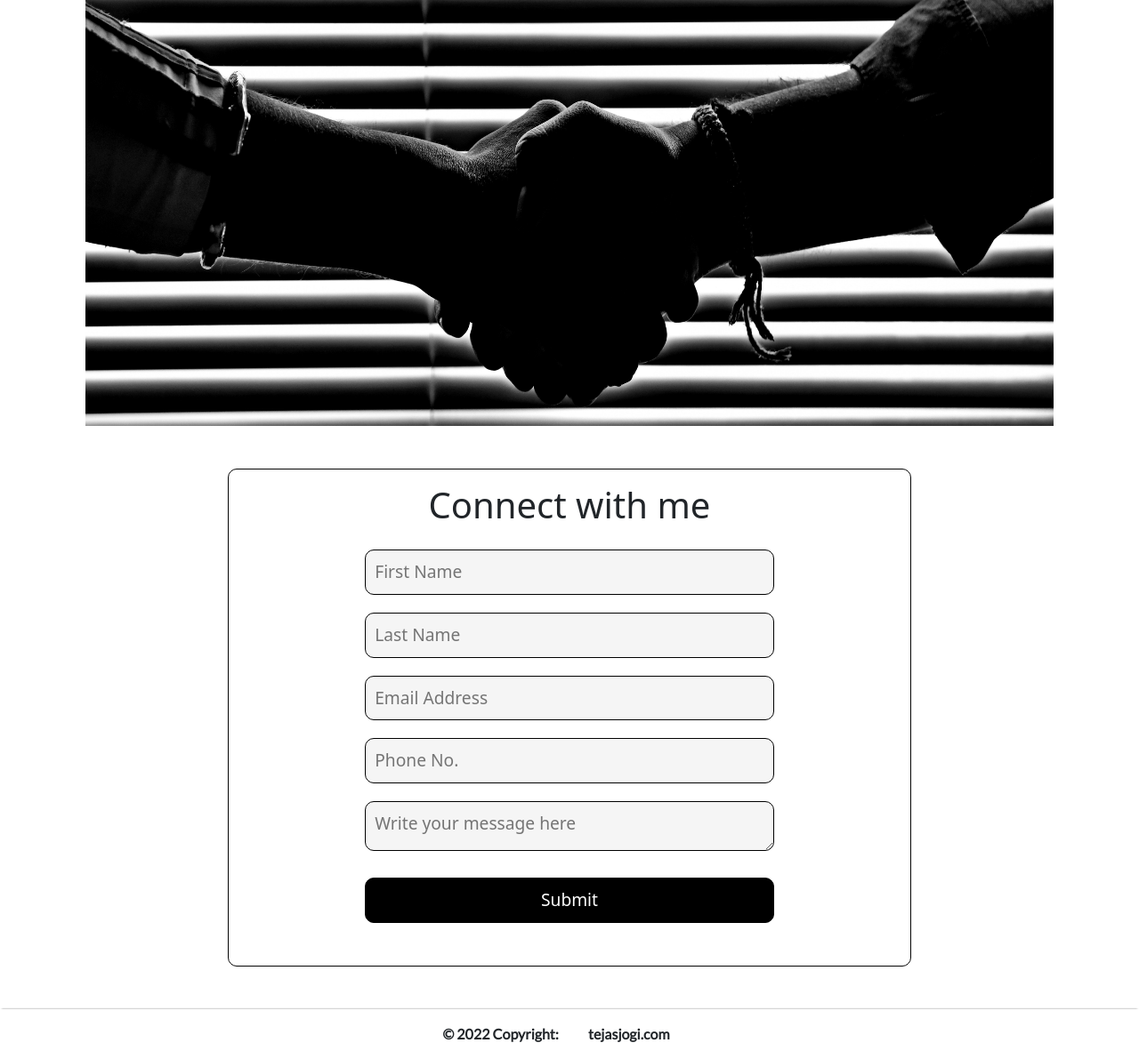
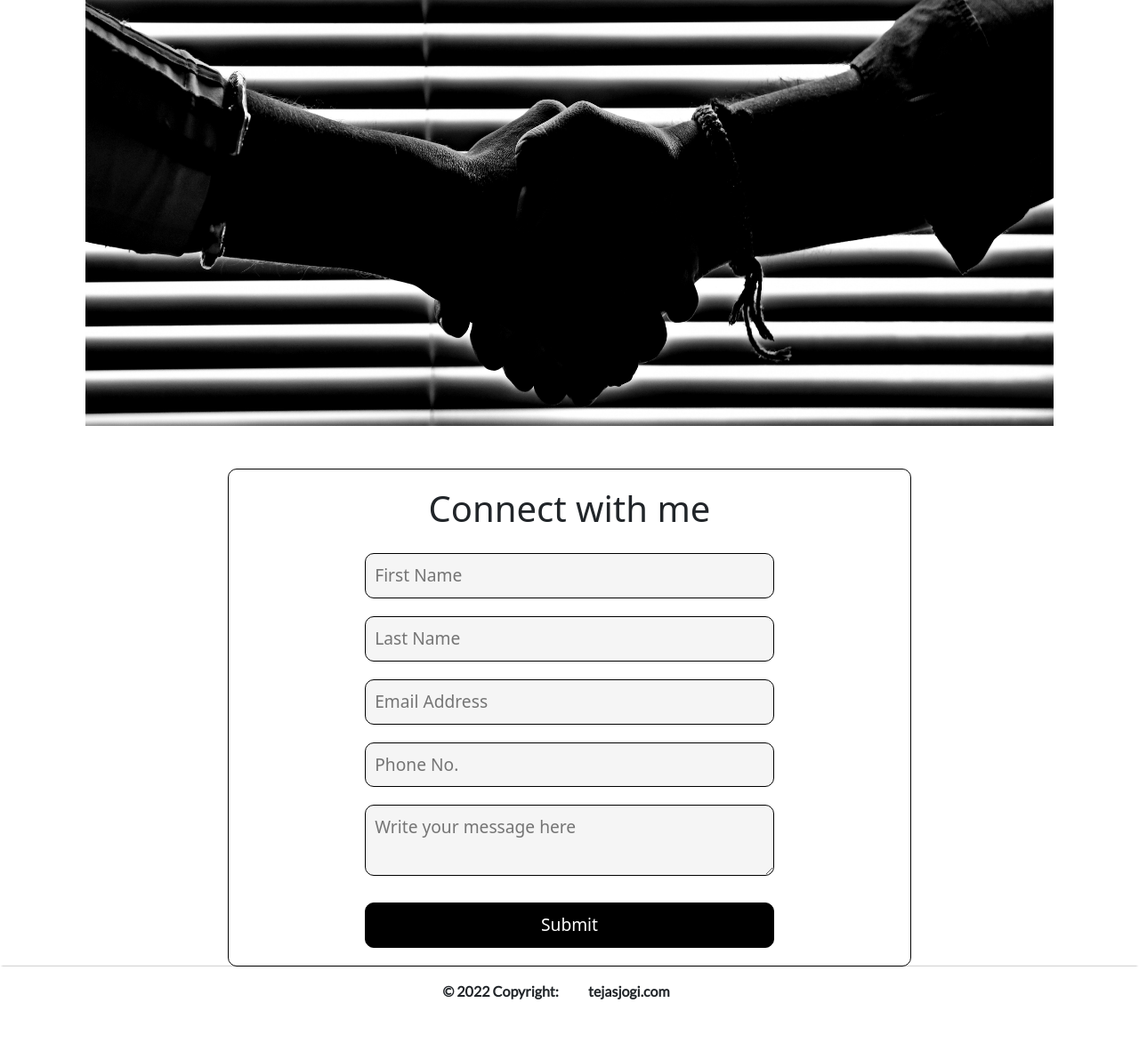
Before and after one commit to TejasJogi/Portfolio-Website, a Flask app: template templates/contact.html in a window 1280 px wide. Shown: the part 236-1427 px from the top of the page at 89% size. After the commit the page ends 1360 px from the top, so only its background shows below. Run offline with Flask 2, Linux system fonts and the light colour scheme; the template is opened without the code that fills it, so the values that code supplies are empty.

Commit message:
margin change in contact.html

```diff
--- a/templates/contact.html
+++ b/templates/contact.html
@@ -8,13 +8,13 @@
     <img class="conimg" src="/static/img/contact.jpg" alt="contact">
 </div>
 
-<div class="form my-5">
+<div class="form mt-5">
     <h1 class="text-center my-3">Connect with me</h1>
     <input type="text" id="fname" placeholder="First Name" required>
     <input type="text" id="lname" placeholder="Last Name" required>
     <input type="text" id="email" placeholder="Email Address" required>
     <input type="text" id="phone" placeholder="Phone No." required>
     <textarea type="text" id="message" placeholder="Write your message here" required></textarea>
-    <button type="submit" class="submit mb-5">Submit</button>
+    <button type="submit" class="submit mb-3">Submit</button>
 </div>
 {% endblock content %}
```
